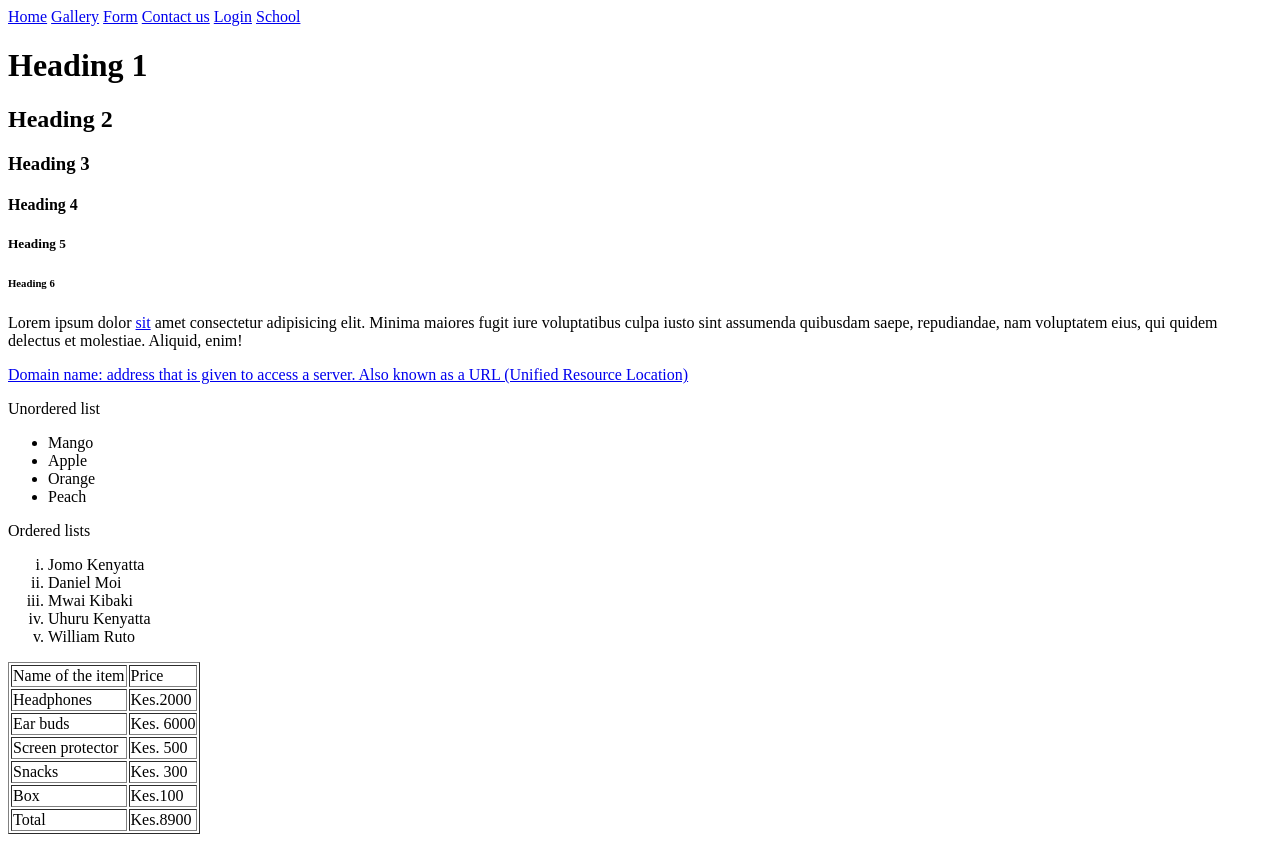
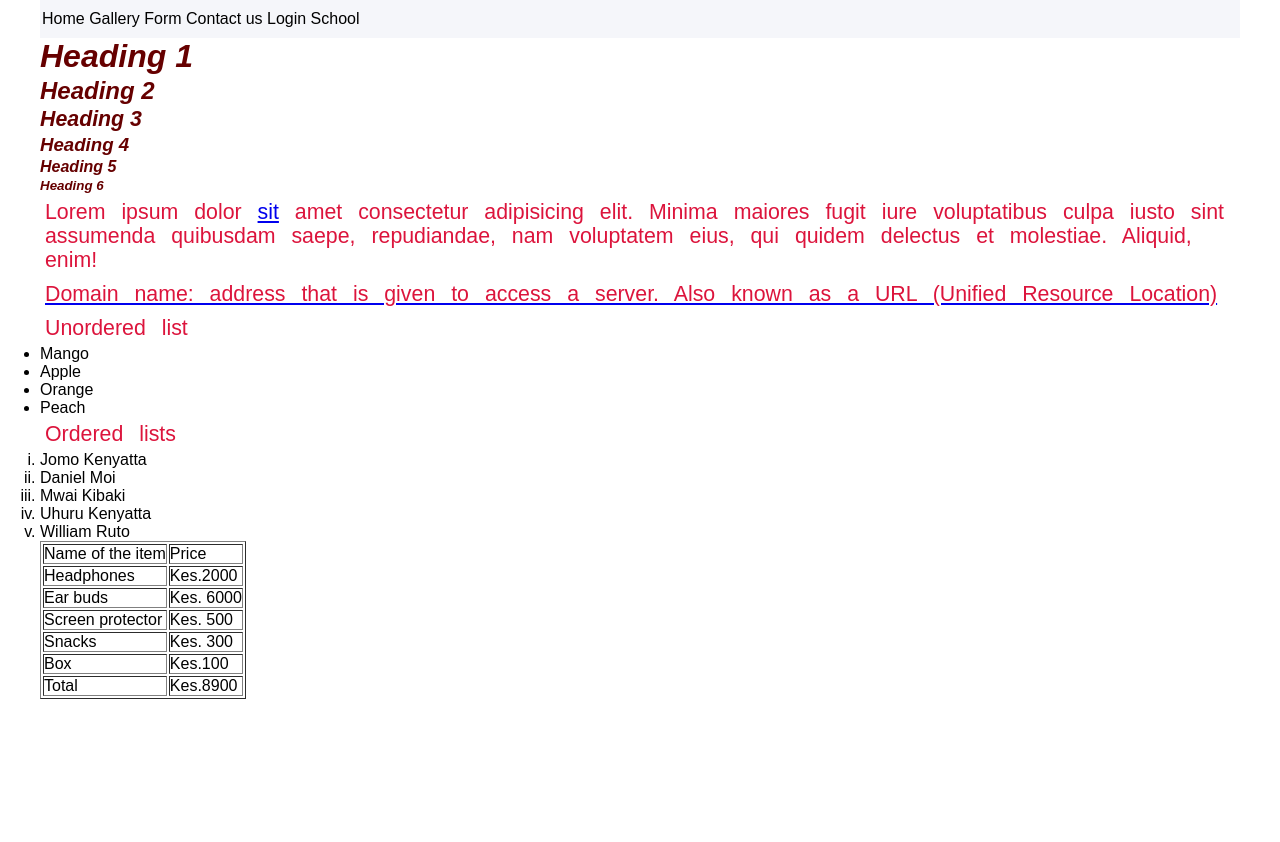
Before and after one commit to gondiski/html-practice, a plain HTML site: page index.html in a window 1280 px wide. After the commit the page ends 800 px from the top, so only its background shows below. Drawn offline with Linux system fonts and the light colour scheme.

Commit message:
Working with css

```diff
--- a/index.css
+++ b/index.css
@@ -0,0 +1,69 @@
+/*This file is linked to index.html*/
+
+/* navigation styling  */
+/* reset the spacing of the entire page to zero  */
+*{
+    padding:0;
+    margin:0;
+}
+/* html element  */
+body{
+    /* property: value */
+    margin:0 20px;
+    padding:0 20px;
+    /* background-color: #dcdde1; */
+    font-family: Arial, Helvetica, sans-serif;
+}
+nav{
+    background-color: #f5f6fa;
+    /* property: x-axis y-axis */
+    padding: 10px 2px;
+    /* font-family: Arial, Helvetica, sans-serif; */
+}
+nav a{
+    color: #000000;
+    text-decoration: none;
+}
+nav a:hover{
+    color: #666;
+}
+/* chained elements  */
+h1,h2,h3,h4,h5,h6{
+    /* font-family: Arial, Helvetica, sans-serif; */
+    margin-bottom:2px;
+    font-weight: 600;
+    font-style: italic;
+    /* text-decoration:underline; */
+    /* declare colors using hexadecimal values, english statement for colors
+    rgb (red, green, blue), hsl (hue, saturation, light) */
+    color: hsl(0, 100%, 20%);
+}
+h1{
+    font-size: 24pt;
+}
+h2{
+    font-size: 18pt;
+}
+h3{
+    font-size: 16pt;
+}
+h4{
+    font-size: 14pt;
+}
+h5{
+    font-size: 12pt;
+}
+h6{
+    font-size: 10pt;
+}
+
+p{
+    font-size: 16pt;
+    font-weight: 200;
+    /* declaring padding with a single value affects the left, right, top and bottom  */
+    padding: 5px;
+    word-spacing: 10px;
+    line-height: 18pt;
+    color:crimson;
+    /* font-style: italic; */
+}
--- a/index.html
+++ b/index.html
@@ -8,7 +8,8 @@
     <meta http-equiv="X-UA-Compatible" content="IE=edge">
     <meta name="viewport" content="width=device-width, initial-scale=1.0">
     <title>Html Class</title>
-    <!-- <link rel="stylesheet" href="style.css"> -->
+    <!-- linking a css document  -->
+    <link rel="stylesheet" href="index.css">
 </head>
     <!-- end of head  -->
     <!-- start of body  -->
```
